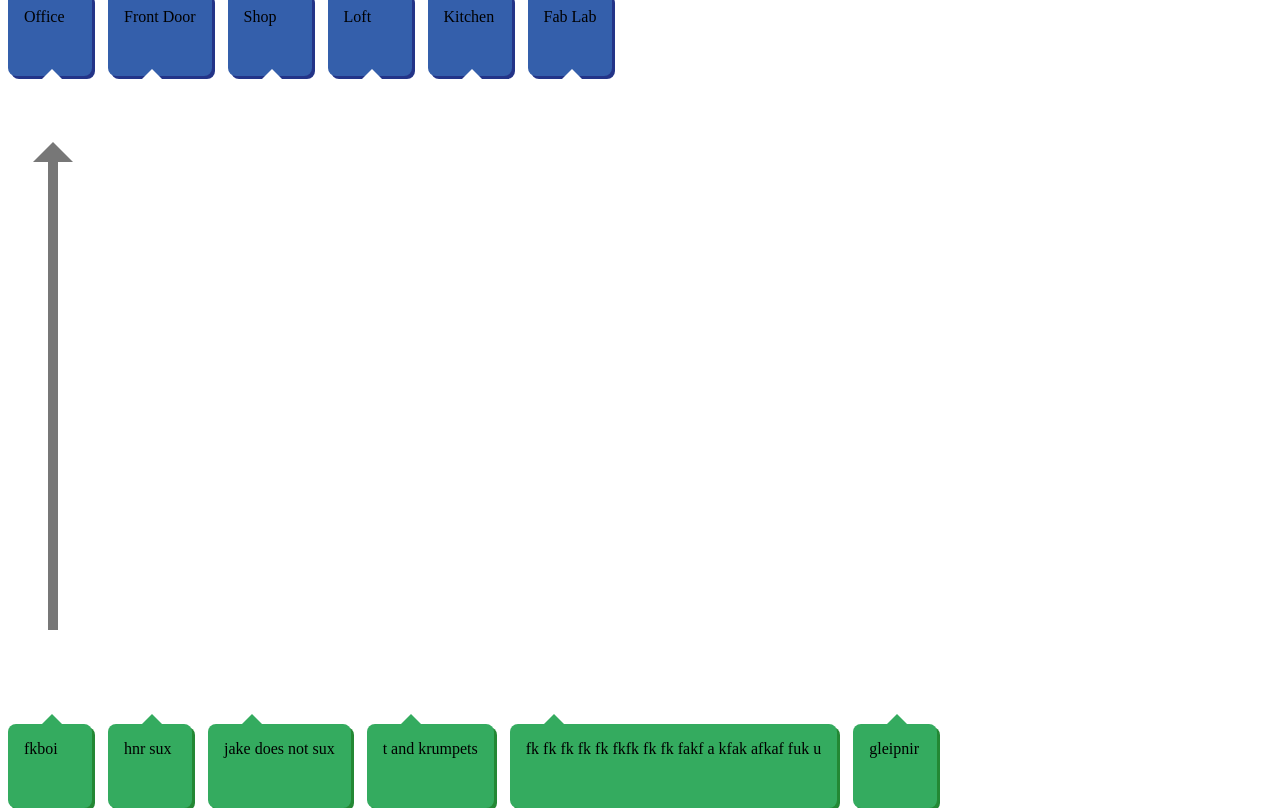
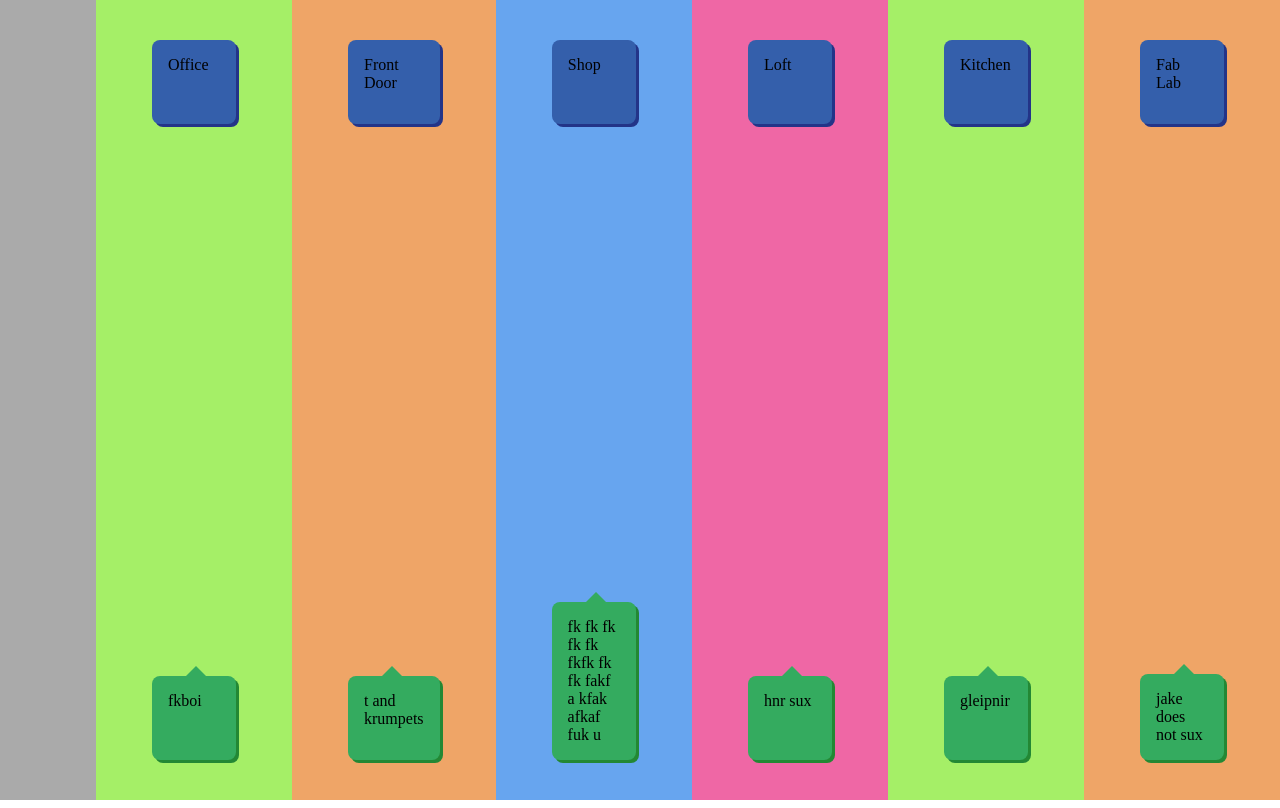
Before and after one commit to hfuller/wham, a plain HTML site: page static/index.html in a window 1280 px wide. Drawn offline with Linux system fonts and the light colour scheme.

Commit message:
Supercommit (channels almost functional)

```diff
--- a/static/app.css
+++ b/static/app.css
@@ -3,20 +3,48 @@ html, body {
   width: 100%;
 }
 
-.inputs, .outputs, .connections {
+.inputs, .outputs, .channels {
   display: flex;
   flex-wrap: wrap;
+  flex-direction: row;
 
   width: 100%;
 }
-.inputs {
-  position: absolute;
-  bottom: 0;
+.channels {
+  flex-wrap: nowrap;
+  height: 100%;
 }
-.outputs {
-  position: absolute;
-  top: 0;
+.channel {
+  display: flex;
+  position: relative;
+  flex: 0 1 auto;
+  flex-direction: column-reverse;
+  justify-content: space-between;
+  padding: 3rem;
+  height: 100vh;
+  box-sizing: border-box;
 }
+.channel:nth-of-type(4n) {
+  background-color: #67a5ef;
+}
+.channel:nth-of-type(4n + 1) {
+  background-color: #ef67a5;
+}
+.channel:nth-of-type(4n + 2) {
+  background-color: #a5ef67;
+}
+.channel:nth-of-type(4n + 3) {
+  background-color: #efa567;
+}
+.channel.unconnected {
+  background-color: #aaa;
+}
+
+.inputs, .outputs {
+  height: auto;
+  justify-content: center;
+}
+
 .input, .output {
   position: relative;
   flex: 0 1 auto;
@@ -34,24 +62,14 @@ html, body {
   box-shadow: 3px 3px 0 #233488;
   margin-top: -8px;
 }
-.input::after, .output::after {
+.input::after {
   content: ' ';
-
-  position: absolute;
-  bottom: -3px;
-  left: 34px;
 
   width: 0;
   height: 0;
 
   z-index: 2;
 
-  border: 10px solid #fff;
-  border-top: none;
-  border-left: 10px solid transparent;
-  border-right: 10px solid transparent;
-}
-.input::after {
   position: absolute;
   top: -10px;
   left: 34px;
--- a/static/app.js
+++ b/static/app.js
@@ -1,13 +1,10 @@
-var outputsElem,
-    inputsElem,
+var outputContainerElements = document.querySelectorAll('.outputs'),
+    inputContainerElements = document.querySelectorAll('.inputs'),
     outputElems,
     inputElems,
-    outputs,
-    inputs
-
-(function () {
-
-  var DEFAULT_OUTPUTS = [
+    outputs = [],
+    inputs = [],
+    DEFAULT_OUTPUTS = [
       {
         'id': 7,
         'name': 'Fab Lab',
@@ -72,14 +69,9 @@ var outputsElem,
       }
     ],
     DEFAULT_SOURCE_URL = '',
-      outputs = [],
-      inputs = [],
-      srcURL = ''
-
-
-  outputsElem = document.getElementById('outputs')
-  inputsElem = document.getElementById('inputs')
-
+    channels = document.querySelectorAll('.channel:not(.unconnected)'),
+    srcURL = '',
+    unconnectedChannel = document.getElementById('unconnected')
 
 var configure = function (opts) {
   // maybe add the ability to seed with other
@@ -96,8 +88,8 @@ var outputsElem,
       inputs = getInputs()
     }
   else {
-      outputs = [].slice.call(outputsElem.children).filter(filterIOElems)
-      inputs = [].slice.call(inputsElem.children).filter(filterIOElems)
+    outputs = extractIOElementsFromContainerElements(outputContainerElements).filter(filterIOElems)
+    inputs = extractIOElementsFromContainerElements(inputContainerElements).filter(filterIOElems)
     outputs.forEach(function (e, i, a) { a[i] = convertElemToIO(e) })
     inputs.forEach(function (e, i, a) { a[i] = convertElemToIO(e) })
   }
@@ -178,7 +170,7 @@ var outputsElem,
 }
 
 // array.filter callback for removing elems that
-  // are not inputs are outputs
+// are not inputs or outputs
 var filterIOElems = function (e) {
   return (typeof e.getAttribute('data-id') !== 'undefined')
 }
@@ -202,10 +194,11 @@ var outputsElem,
   e.classList.add(isInput ? 'input' : 'output')
   e.setAttribute('data-id', io.id)
   e.textContent = io.name
-    if(!isInput) e.setAttribute('data-input', io.input)
+  if(!isInput) e.setAttribute('data-input', (io.input === null)? '' : io.input)
   if(!isInput) e.setAttribute('data-volume', io.volume)
   return e
 }
+
 // construct an {io}
 var convertElemToIO = function (e) {
   var io = {}
@@ -219,12 +212,26 @@ var outputsElem,
 }
 
 var updateElems = function (elems, actions) {
+
+  console.log()
+
   // if there's an add action,
-    //   find the parent node of one of the existing
-    //   elements (doesn't matter which), and append
-    //   a new <io> to it
-    for(var a in actions.add)
-      elems[0].parentNode.appendChild(convertIOToElem(actions.add[a]))
+  //   append a new <io> to the unconnected channel
+  for(var a in actions.add) {
+    var io = actions.add[a],
+        ioElem = convertIOToElem(io)
+    if(io.hasOwnProperty('input'))
+      ioElem = unconnectedChannel.querySelector('.outputs').appendChild(ioElem)
+    else
+      ioElem = unconnectedChannel.querySelector('.inputs').appendChild(ioElem)
+
+    if(io.hasOwnProperty('input') && io.input !== '') {
+      var o = ioElem,
+          i = document.querySelector('.input[data-id="' + io.input + '"]')
+      destroyConnection(o)
+      createConnection(o, i)
+    }
+  }
 
   // if there's an update action,
   //   find the element that shares a data-id value
@@ -232,14 +239,34 @@ var outputsElem,
   //   then make all applicable values the same.
   for(var u in actions.upd) {
     for(var e in elems) {
-        if(elems[e].getAttribute('data-id') == actions.upd[u].id) {
-          elems[e].setAttribute('data-id', actions.upd[u].id)
-          elems[e].textContent = actions.upd[u].name
-          if(elems[e].classList.contains('output')) {
-            elems[e].setAttribute('data-volume', actions.upd[u].volume)
-            elems[e].setAttribute('data-input', actions.upd[u].input)
+      var el = elems[e],
+          io = actions.upd[u]
+      if(el.getAttribute('data-id') === io.id) {
+        el.textContent = io.name
+        if(el.classList.contains('output')) {
+          var o = el
+          o.setAttribute('data-volume', io.volume)
+          var inputString = (io.input === null)? '' : null
+          if(o.getAttribute('data-input') !== inputString) {
+            var i = document.querySelector('.input[data-id="' + o.getAttribute('data-input') + '"]')
+            // destroying a connection
+            if(inputString === '' && (o.getAttribute('data-input') !== undefined && o.getAttribute('data-input') !== '')) {
+              destroyConnection(o)
+            }
+            // creating a connection
+            else if(inputString !== '' && (o.getAttribute('data-input') === '')) {
+              createConnection(o, i)
+            }
+            // destroying and then creating a connection
+            else if (inputString !== '' && (o.getAttribute('data-input') !== '')) {
+              destroyConnection(o)
+              createConnection(o, i)
+            }
+            o.setAttribute('data-input', io.input)
           }
         }
+      }
+
     }
   }
 
@@ -249,15 +276,96 @@ var outputsElem,
   // then have it ask its parent to commit infanticide
   // "KILL ME"
   for(var d in actions.del)
-      for(var e in elems)
-        if(elems[e].getAttribute('data-id') === actions.del[d].id)
-          elems[e].parentNode.removeChild(elems[e])
+    for(var e in elems) {
+      var output = elems[e]
+      if(output.getAttribute('data-id') === actions.del[d].id) {
+        var containerElement = output.parentNode,
+            channel = containerElement.parentElement
+        containerElement.removeChild(output)
+        unconnectedChannel.appendChild(output)
+        // if it's empty now and it's not the unconnected channel,
+        //    then kill it and move the input to the unconnected channel
+        if(   channel !== unconnectedChannel
+           && containerElement.childNodes.length === 0
+           && output.getAttribute('data-input')) {
+          var input = channel.querySelector('.inputs').querySelector('.input')
+          unconnectedChannel.appendChild(input)
+          input.parentElement.removeChild(input)
         }
+      }
+    }
+}
+
+var destroyConnection = function (output) {
+
+  var channel = output.parentElement.parentElement
+  // if there's only one output connected, we assume
+  // that it's this output, so let's move it,
+  // move the input and then kill this channel
+  if(output.parentElement.querySelectorAll('.output').length === 1) {
+    // move the input
+    unconnectedChannel.querySelector('.inputs').appendChild(channel.querySelector('.inputs').querySelector('.input'))
+    // move the output
+    unconnectedChannel.querySelector('.outputs').appendChild(output)
+    // kill the channel
+    if(channel !== unconnectedChannel) channel.parentElement.removeChild(channel)
+  }
+  // otherwise, just move our input
+  else if(output.parentElement.querySelectorAll('.output').length > 1) {
+    // move the output
+    unconnectedChannel.querySelector('.outputs').appendChild(output)
+    channel.querySelector('.outputs').removeChild(output)
+  }
+}
+var createConnection = function (output, input) {
+
+  console.log(input)
+
+  var outputs
+
+  if (typeof(input) !== 'undefined' && input.parentElement === null)
+    unconnectedChannel.querySelector('.inputs').appendChild(input)
+
+  else if(input.parentElement.parentElement === unconnectedChannel) {
+    var channelsElement = unconnectedChannel.parentElement
+
+    var newChannel = document.createElement('div')
+    newChannel.classList.add('channel')
+    channelsElement.appendChild(newChannel)
+
+    var inputs = document.createElement('div')
+    inputs.classList.add('inputs')
+    newChannel.appendChild(inputs)
+
+    outputs = document.createElement('div')
+    outputs.classList.add('outputs')
+    newChannel.appendChild(outputs)
+
+    if(input.parentElement !== null) input.parentElement.removeChild(input)
+    inputs.appendChild(input)
+  }
+  else outputs = input.parentElement.parentElement.querySelector('.outputs')
+
+  if(output.parentElement !== null) output.parentElement.removeChild(output)
+  outputs.appendChild(output)
+
+}
+
+var extractIOElementsFromContainerElements = function (containerElements) {
+  var ioElements = [],
+      containers = [].slice.call(containerElements)
+
+  for(var c in containers)
+    ioElements.concat(containers[c].getElementsByClassName((containers[c].classList.contains('inputs')? 'input' : 'output')))
+
+  return ioElements
+}
+
 var updateDOM = function (inputActions, outputActions) {
   // fetch all children of outputs & inputs,
   // ensure all of them are actually io elems
-    var outputElems = [].slice.call(outputsElem.children).filter(filterIOElems),
-        inputElems = [].slice.call(inputsElem.children).filter(filterIOElems)
+  var outputElems = extractIOElementsFromContainerElements(outputContainerElements).filter(filterIOElems),
+      inputElems = extractIOElementsFromContainerElements(inputContainerElements).filter(filterIOElems)
 
   if(hasActionsToTake(inputActions))
     updateElems(inputElems, inputActions)
@@ -274,12 +382,13 @@ var outputsElem,
   updateDOM(diff(inputs, newInputs), diff(outputs, newOutputs))
   inputs = newInputs
   outputs = newOutputs
-    // setInterval(main.bind(this), 1000)
-  }
+};
 
+(function () {
   // setup
   configure()
   main()
+  setInterval(main.bind(this), 1000)
 })();
 
 /*******************************
@@ -323,7 +432,7 @@ var outputsElem,
     if(mousedownTarget !== null && mousedownTarget === e.target) {
       if(clickedNode === null) {
         if(mousedownTarget.classList.contains('output')) {
-          if(mousedownTarget.getAttribute('data-input') != null) {
+          if(mousedownTarget.getAttribute('data-input') !== null) {
             mousedownTarget.setAttribute('data-input', null)
             var i = mousedownTarget.getAttribute('data-input')
             for(var o in outputs)
@@ -354,6 +463,8 @@ var outputsElem,
       }
     }
     else clickedNode = null
+
+    main()
   }
 
   var onMousedown = function (e) {
--- a/static/index.html
+++ b/static/index.html
@@ -5,15 +5,16 @@
     <link rel="stylesheet" href="app.css">
   </head>
   <body>
-    <section class="outputs" id="outputs">
-      <div class="output" data-id="1">hello</div>
+    <section class="channels" id="channels">
+      <div class="channel unconnected" id="unconnected">
+        <div class="outputs">
+        </div>
+
+        <div class="inputs">
+        </div>
+      </div>
     </section>
-    <section class="connections" id="connections">
-      <div class="connection" data-input="1" data-output="1"></div>
-    </section>
-    <section class="inputs" id="inputs">
-      <div class="input" data-id="1">hi</div>
-    </section>
-    <script src="app.js"></script>
+
+    <script src="app.js" defer></script>
   </body>
 </html>
```
Lines whose indentation alone changed are shown as unchanged.
